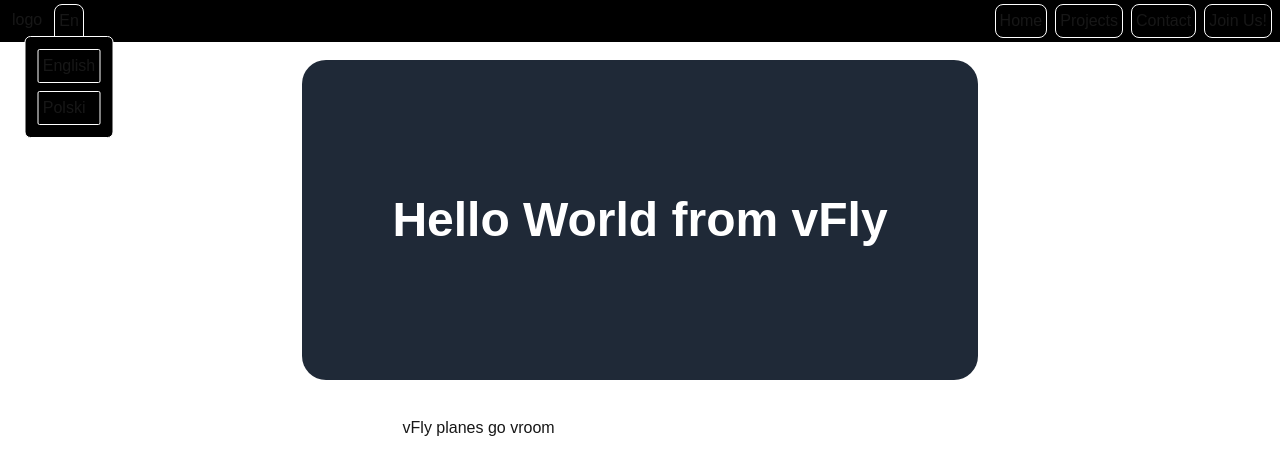
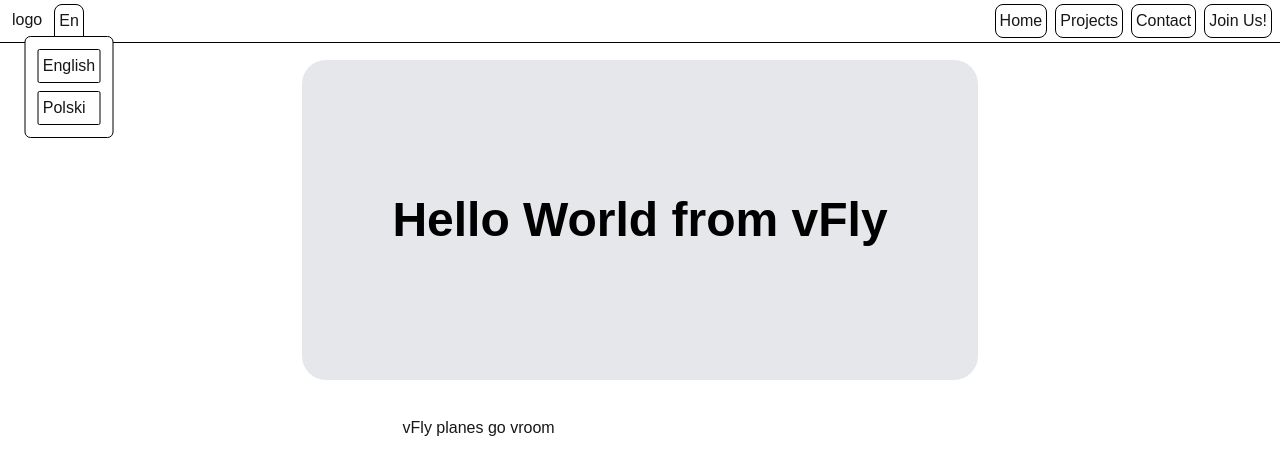
Before and after one commit to SKN-vFly/main-site, a Next.js app: page /en in a window 1280 px wide. Both pictures are taken after a click on the button "En". Shown: the top 474 px of the page. Built offline with nearby package versions, Linux system fonts and the light colour scheme.

Commit message:
Somewhat added lightmode support

```diff
--- a/components/MediaHeader.tsx
+++ b/components/MediaHeader.tsx
@@ -1,7 +1,7 @@
 export function MediaHeader(props: { text: string }) {
   const { text } = props;
   return (
-    <div className="bg-gray-800 text-white p-4 w-[80%] min-h-[40vh] flex flex-col items-center justify-center mx-auto my-5 rounded-3xl">
+    <div className="bg-gray-200 text-black dark:bg-gray-800  dark:text-white p-4 w-[80%] min-h-[40vh] flex flex-col items-center justify-center mx-auto my-5 rounded-3xl">
       <h1 className="text-5xl font-bold">{text}</h1>
     </div>
   );
--- a/components/Navbar.tsx
+++ b/components/Navbar.tsx
@@ -9,7 +9,7 @@ const Navbar = () => {
   const t = useTranslations("Components.Navbar");
   return (
     <>
-      <nav className="p-1 bg-black border-b border-white whitespace-nowrap fixed w-full z-[200]">
+      <nav className="p-1 bg-white dark:bg-black border-b border-black dark:border-white whitespace-nowrap fixed w-full z-[200]">
         <ul className="flex">
           <li className={"p-1 mx-1"}>
             <Link href="/">logo</Link>
@@ -20,28 +20,28 @@ const Navbar = () => {
           <li className={"w-full"}></li>
           <li
             className={
-              "border border-white p-1 mx-1 text-center rounded-lg my-auto"
+              "border border-black dark:border-white p-1 mx-1 text-center rounded-lg my-auto"
             }
           >
             <Link href="/">{t("home")}</Link>
           </li>
           <li
             className={
-              "border border-white p-1 mx-1 text-center rounded-lg my-auto"
+              "border border-black dark:border-white p-1 mx-1 text-center rounded-lg my-auto"
             }
           >
             <Link href="/projects">{t("projects")}</Link>
           </li>
           <li
             className={
-              "border border-white p-1 mx-1 text-center rounded-lg my-auto"
+              "border border-black dark:border-white p-1 mx-1 text-center rounded-lg my-auto"
             }
           >
             <Link href="/contact">{t("contact")}</Link>
           </li>
           <li
             className={
-              "border border-white p-1 mx-1 text-center rounded-lg my-auto"
+              "border border-black dark:border-white p-1 mx-1 text-center rounded-lg my-auto"
             }
           >
             <Link href="/join-us">{t("join")}</Link>
@@ -68,7 +68,7 @@ function LangSwitcher() {
       onMouseLeave={() => setShowLangsHovered(false)}
     >
       <button
-        className={`border border-white p-1 text-center ${
+        className={`border border-black dark:border-white p-1 text-center ${
           showLangsClicked || showLangsHovered
             ? "rounded-t-lg rounded-b-0"
             : "rounded-lg"
@@ -78,21 +78,21 @@ function LangSwitcher() {
         {t("lang")}
       </button>
       <div
-        className={`absolute top-8 -translate-x-1/3 bg-black border border-white rounded-md p-2 flex flex-col  ${
+        className={`absolute top-8 -translate-x-1/3 bg-white dark:bg-black border border-black dark:border-white rounded-md p-2 flex flex-col  ${
           showLangsClicked || showLangsHovered ? "" : "hidden"
         }`}
       >
         <Link
           href={`/${url.split("/").slice(2).join("/")}`}
           locale="en"
-          className="p-1 m-1 border border-white rounded-sm"
+          className="p-1 m-1 border  border-black dark:border-white rounded-sm"
         >
           English
         </Link>
         <Link
           href={`/${url.split("/").slice(2).join("/")}`}
           locale="pl"
-          className="p-1 m-1 border border-white rounded-sm"
+          className="p-1 m-1 border  border-black dark:border-white rounded-sm"
         >
           Polski
         </Link>
--- a/components/ProjectComponent.tsx
+++ b/components/ProjectComponent.tsx
@@ -25,7 +25,7 @@ export function ProjectComponent(props: {
     <>
       {!clicked ? (
         <div
-          className={`border border-white rounded-2xl p-2 transition-all ${
+          className={`border  border-black dark:border-white rounded-2xl p-2 transition-all ${
             hover ? "m-2" : "m-5"
           }`}
           onMouseEnter={() => allowInteraction && setHover(true)}
@@ -45,7 +45,7 @@ export function ProjectComponent(props: {
       ) : (
         <>
           <div
-            className="border border-white rounded-2xl p-2 opacity-0"
+            className="border  border-black dark:border-white rounded-2xl p-2 opacity-0"
             onClick={() => setClicked(true)}
           >
             <div className="relative aspect-square">
@@ -59,7 +59,7 @@ export function ProjectComponent(props: {
             <h3>{title}</h3>
           </div>
           <div
-            className="bg-black border border-white rounded-2xl p-2 absolute z-[100] translate-x-1/4 w-[66%]"
+            className="bg-gray-200 dark:bg-gray-900 border  border-black dark:border-white rounded-2xl p-2 absolute z-[100] translate-x-1/4 w-[66%]"
             onMouseEnter={() => setHover(true)}
             onMouseLeave={() => setHover(false)}
             onClick={() => setClicked(false)}
```
Also changed, not shown: 1 other file (tests, documents, lock files or other folders).
